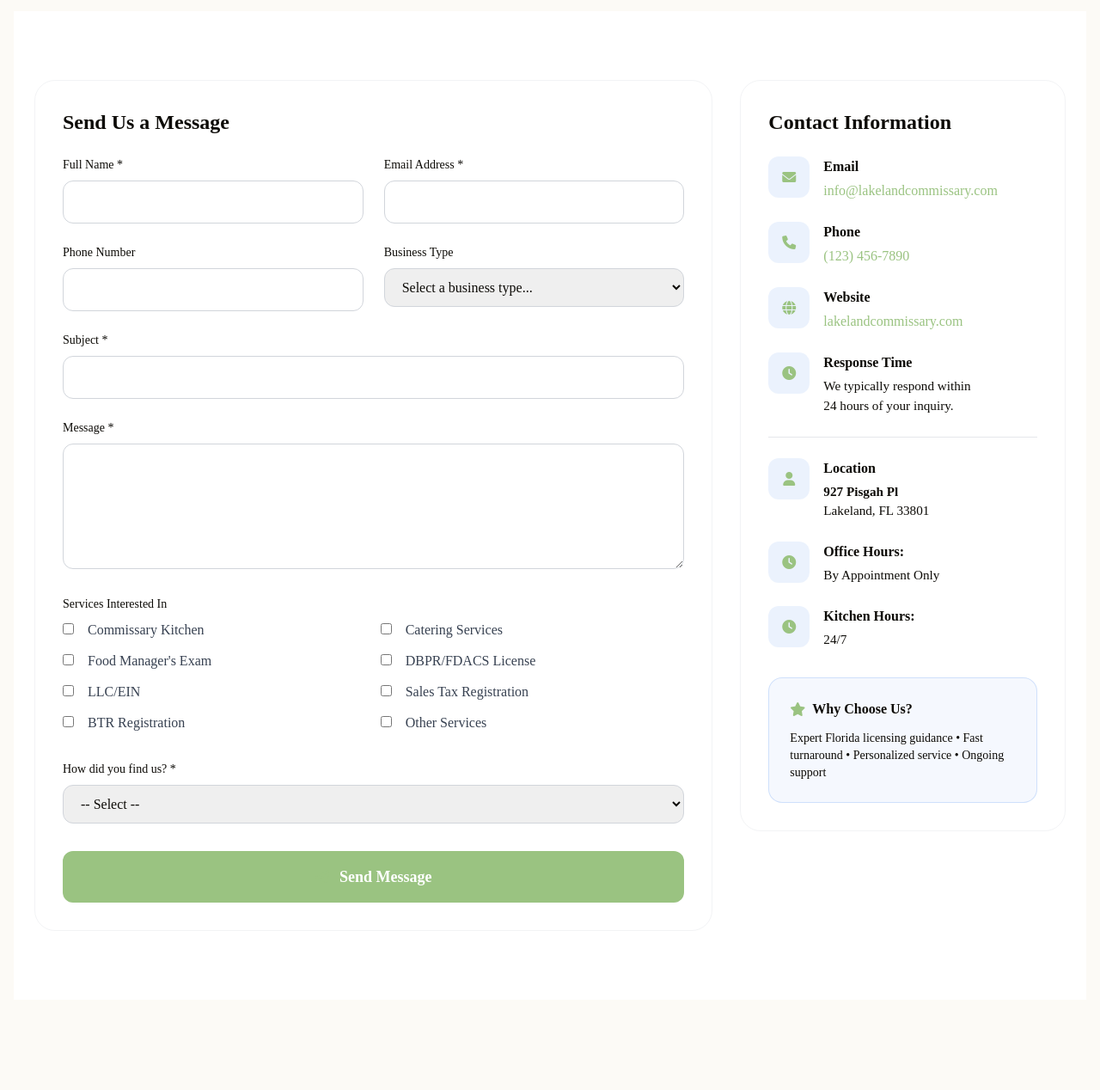
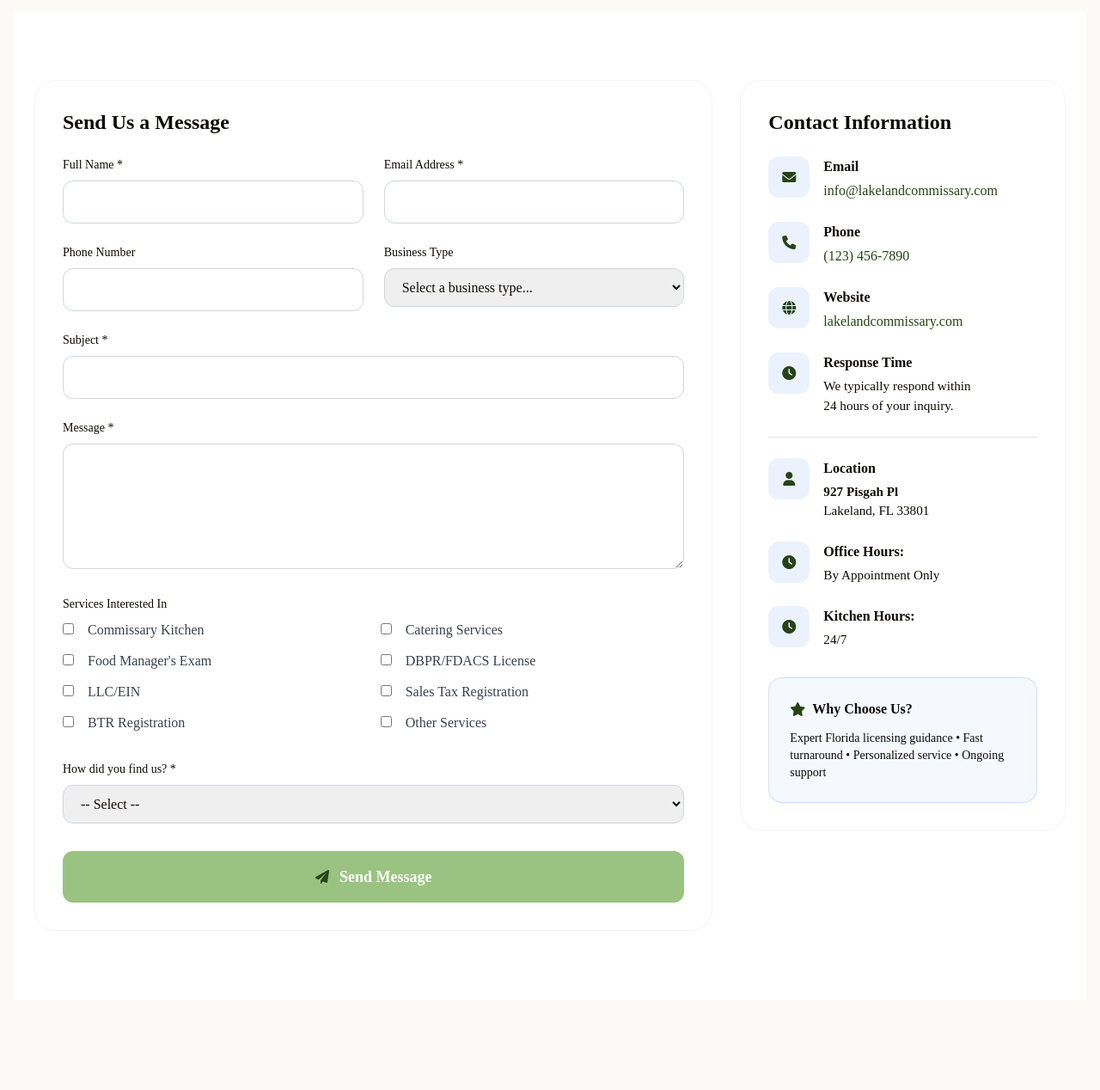
Before and after one commit to YeilerMR/BroadwayCommissary, a PHP site: page /BroadwayCommissary/ in a window 1280 px wide. Shown: the part 3392-4660 px from the top of the page at 86% size. Run offline with PHP 8.4, Linux system fonts and the light colour scheme.

Commit message:
Update contactStyles.css

```diff
--- a/assets/css/contactStyles.css
+++ b/assets/css/contactStyles.css
@@ -72,7 +72,7 @@
 }
 
 .bg-white.rounded-2xl.shadow-lg.border.border-gray-100 i {
-    color: var(--primary);
+    color: oklch(0.35 0.08 135);
     font-size: 1rem;
 }
 
@@ -83,7 +83,7 @@
 }
 
 .bg-white.rounded-2xl.shadow-lg.border.border-gray-100 a {
-    color: var(--primary);
+    color: oklch(0.35 0.08 135);
     font-weight: 500;
     transition: color 0.3s ease;
 }
```
